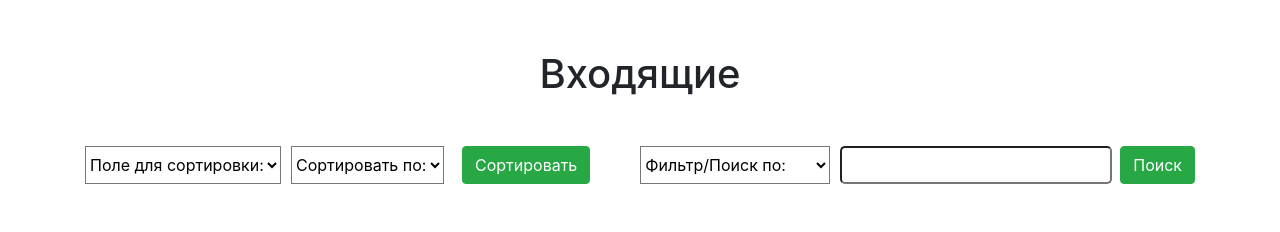
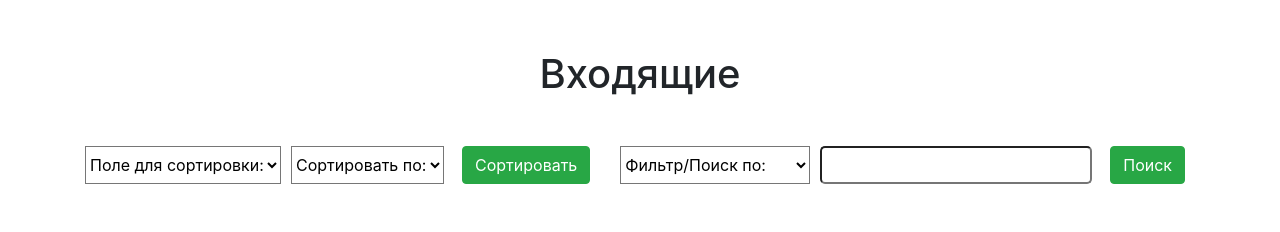
Before and after one commit to msheverdin648/doc_oborot, a Django app: page /incoming/ in a window 1280 px wide. Shown: the part 56-288 px from the top of the page. Run offline with Django 3.2, Linux system fonts and the light colour scheme; the visitor is signed in with stand-in values (Sample User, id 1); data that the repository does not hold is empty; some libraries are stand-ins or nearby versions.

```diff
--- a/config/templates/documents/index.html
+++ b/config/templates/documents/index.html
@@ -5,9 +5,9 @@
   <div class="container">
     {% if request.path == incoming_url  %}
       <h1 class="mb-5 " style="text-align: center;">Входящие</h1>
-        <div class="d-flex justify-content-between align-items-center mb-5 flex-wrap">
-        <form class="search d-flex flex-row align-items-center flex-wrap" action="{% url 'sort' %}" method="get">
-            <select value="" required style="height: 38px; background-color: transparent; margin-right: 10px; boreder-radius: 5px;" name="choice">
+        <div class="d-flex justify-content-between align-items-center flex-wrap">
+        <form class="search d-flex flex-row align-items-center flex-wrap" style="margin: 0 0 50px 0;" action="{% url 'sort' %}" method="get">
+            <select value="" required style="height: 38px; background-color: transparent; margin: 0 10px 10px 0; boreder-radius: 5px;" name="choice">
               <option disabled selected value="">
                 Поле для сортировки:
               </option>
@@ -16,17 +16,17 @@
               <option value="load_date">Дата добавления</option>
               <option value="change_date">Дата выполнения</option>
             </select>
-            <select value="" required style="height: 38px; background-color: transparent; margin-right: 10px; boreder-radius: 5px;" name="up_down">
+            <select value="" required style="height: 38px; background-color: transparent; margin: 0 10px 10px 0; boreder-radius: 5px;" name="up_down">
               <option disabled selected value="">
                 Сортировать по:
               </option>
               <option value="up">Возрастанию</option>
               <option value="down">Убыванию</option>
             </select>
-            <button type="submit" class="btn btn-success ml-2">Сортировать</button>
+            <button type="submit" class="btn btn-success ml-2" style="margin: 0 10px 10px 0;">Сортировать</button>
 </form>
-        <form class="search d-flex flex-row align-items-center flex-wrap" action="{% url 'filter' %}" method="get">
-            <select required style="height: 38px; background-color: transparent; margin-right: 10px; boreder-radius: 5px;" name="choice">
+        <form class="search d-flex flex-row align-items-center flex-wrap" style="margin: 0 0 50px 0;" action="{% url 'filter' %}" method="get">
+            <select required style="height: 38px; background-color: transparent; margin: 0 10px 10px 0; boreder-radius: 5px;" name="choice">
               <option disabled selected value="">
                 Фильтр/Поиск по:
               </option>
@@ -34,16 +34,16 @@
               <option value="user_fio">ФИО пользователя</option>
               <option value="number">Номеру документа</option>
             </select>
-            <input required name="q" style="height: 38px; border-radius: 5px; padding: 0 10px;">
-            <button type="submit" class="btn btn-success ml-2">Поиск</button>
+            <input required name="q" style="height: 38px; border-radius: 5px; margin: 0 10px 10px 0; padding: 0 10px;">
+            <button type="submit" class="btn btn-success ml-2" style="margin: 0 10px 10px 0;">Поиск</button>
         </form>
 </div>
     {% else %}
             <h1 class="mb-5 " style="text-align: center;">Исходящие</h1>
-        <div class="d-flex justify-content-between align-items-center mb-5 flex-wrap">
-       <a href="{% url 'add' %}" class="btn btn-primary ">Создать</a>
-        <form class="search d-flex flex-row align-items-center flex-wrap" action="{% url 'filter' %}" method="get">
-            <select required style="height: 38px; background-color: transparent; margin-right: 10px; boreder-radius: 5px;" name="choice">
+        <div class="d-flex justify-content-between align-items-center flex-wrap">
+       <a href="{% url 'add' %}" class="btn btn-primary " style="margin: 0 10px 10px 0;">Создать</a>
+        <form class="search d-flex flex-row align-items-center flex-wrap" style="margin: 0 0 50px 0;" action="{% url 'filter' %}" method="get">
+            <select required style="height: 38px; background-color: transparent; margin: 0 10px 10px 0; boreder-radius: 5px;" name="choice">
               <option disabled selected value="">
                 Фильтр/Поиск по:
               </option>
@@ -51,20 +51,20 @@
               <option value="user_fio">ФИО пользователя</option>
               <option value="number">Номеру документа</option>
             </select>
-            <input required name="q" style="height: 38px; border-radius: 5px; padding: 0 10px;">
-            <button type="submit" class="btn btn-success ml-2">Поиск</button>
+            <input required name="q" style="height: 38px; border-radius: 5px; margin: 0 10px 10px 0; padding: 0 10px;">
+            <button type="submit" style="margin: 0 10px 10px 0;" class="btn btn-success ml-2">Поиск</button>
         </form>
     </div>
-        <div class="d-flex justify-content-between align-items-center mb-5 flex-wrap">
-        <form class="search d-flex flex-row align-items-center flex-wrap" action="{% url 'report' %}" method="get">
+        <div class="d-flex justify-content-between align-items-center flex-wrap">
+        <form class="search d-flex flex-row align-items-center flex-wrap" style="margin: 0 0 50px 0;" action="{% url 'report' %}" method="get">
             <label class="d-flex flex-column">
                 Выберите дату за которую нужно создать отчет
-                <input required type="date" name="date">
+                <input required type="date" name="date" style="margin: 0 10px 10px 0;">
             </label>
-            <button type="submit" class="btn btn-success ml-2">Создать отчет</button>
+            <button type="submit" class="btn btn-success ml-2" style="margin: 0 10px 10px 0;">Создать отчет</button>
         </form>
-        <form class="search d-flex flex-row align-items-center flex-wrap"  action="{% url 'sort' %}" method="get">
-            <select value="" required style="height: 38px; background-color: transparent; margin-right: 10px; boreder-radius: 5px;" name="choice">
+        <form class="search d-flex flex-row align-items-center flex-wrap" style="margin: 0 0 50px 0;"  action="{% url 'sort' %}" method="get">
+            <select value="" required style="height: 38px; background-color: transparent; margin: 0 10px 10px 0; boreder-radius: 5px;" name="choice">
               <option disabled selected value="">
                 Поле для сортировки:
               </option>
@@ -73,14 +73,14 @@
               <option value="load_date">Дата добавления</option>
               <option value="change_date">Дата выполнения</option>
             </select>
-            <select value="" required style="height: 38px; background-color: transparent; margin-right: 10px; boreder-radius: 5px;" name="up_down">
+            <select value="" required style="height: 38px; background-color: transparent; margin: 0 10px 10px 0; boreder-radius: 5px;" name="up_down">
               <option disabled selected value="">
                 Сортировать по:
               </option>
               <option value="up">Возрастанию</option>
               <option value="down">Убыванию</option>
             </select>
-            <button type="submit" class="btn btn-success ml-2">Сортировать</button>
+            <button type="submit" style="margin: 0 10px 10px 0;" class="btn btn-success ml-2">Сортировать</button>
         </form>
     </div>
     {% endif %}
```
Also changed, not shown: config/templates/documents/archive.html (+8 -8 lines).
